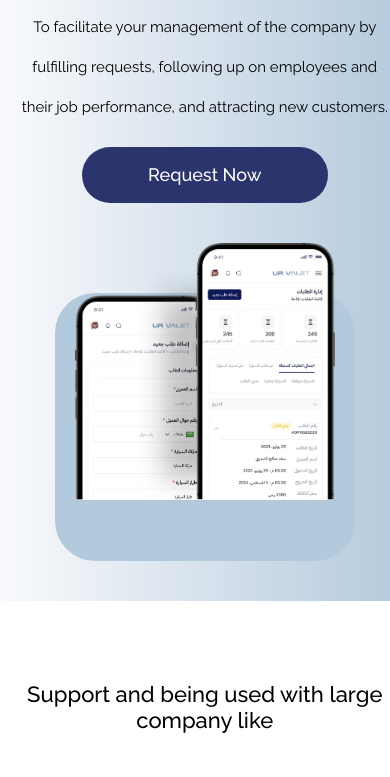
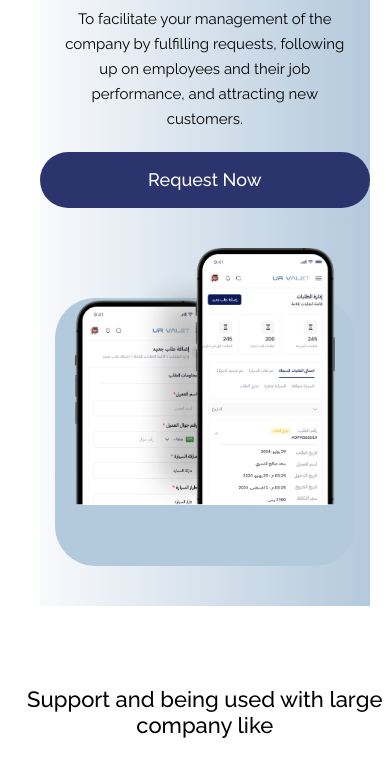
Before and after one commit to alsaeedfayed/Ur-Valet, a website: page src/index-en.html in a window 390 px wide. Shown: the part 287-1064 px from the top of the page. Drawn offline with nearby package versions, Linux system fonts and the light colour scheme; some packages are replaced by stand-ins of ours; a script that the page names is missing.

Commit message:
feat: :fire: responsive all screens
fix responsive issues

```diff
--- a/src/scss/abstract/_mixins.scss
+++ b/src/scss/abstract/_mixins.scss
@@ -22,7 +22,7 @@
 //media mixins
 @mixin respond($breakpoint) {
   @if $breakpoint == phone {
-    @media only screen and (max-width: 70.5em) {
+    @media only screen and (max-width: 60.5em) {
       @content;
     } //600px
   }
@@ -37,7 +37,7 @@
     } //1200px
   }
   @if $breakpoint == big-desktop {
-    @media only screen and (max-width: 112.5em) {
+    @media only screen and (max-width: 90.8rem) {
       @content;
     } //1800px
   }
--- a/src/scss/pages/_home.scss
+++ b/src/scss/pages/_home.scss
@@ -51,6 +51,9 @@
           font-size: 1.8rem;
           font-weight: 400;
           text-transform: capitalize;
+          @include respond("big-desktop") {
+            font-size: 1.4rem;
+          }
 
           a {
             text-decoration: none;
@@ -141,6 +144,10 @@
       img {
         width: 30rem;
         height: 3rem;
+
+        @include respond("big-desktop") {
+          width: 20rem;
+        }
       }
     }
 
@@ -237,6 +244,9 @@
         font-weight: 700;
         color: $color-primary;
         text-transform: capitalize;
+        @include respond("big-desktop") {
+          font-size: 3.5rem;
+        }
       }
       .title2-mobile {
         display: none;
@@ -263,6 +273,10 @@
           text-align: center;
           padding: 0 2rem;
         }
+        @include respond("big-desktop") {
+          font-size: 1.5rem;
+          line-height: 2.5rem;
+        }
       }
 
       .btn-request-now {
@@ -270,6 +284,10 @@
         width: 40%;
         @include respond("phone") {
           width: 60%;
+        }
+
+        @include respond("big-desktop") {
+          width: 100%;
         }
       }
     }
--- a/src/scss/utils/_utils.scss
+++ b/src/scss/utils/_utils.scss
@@ -5,10 +5,14 @@
   }
 }
 .inner-container {
-  padding: 0 30rem;
+  padding: 0 15rem;
   @include respond("phone") {
     padding: 0 0;
     width: 100%;
+  }
+
+  @include respond("big-desktop") {
+    padding: 0 4rem;
   }
 }
 
```
Also changed, not shown: src/css/styles.css, 1 other file.
